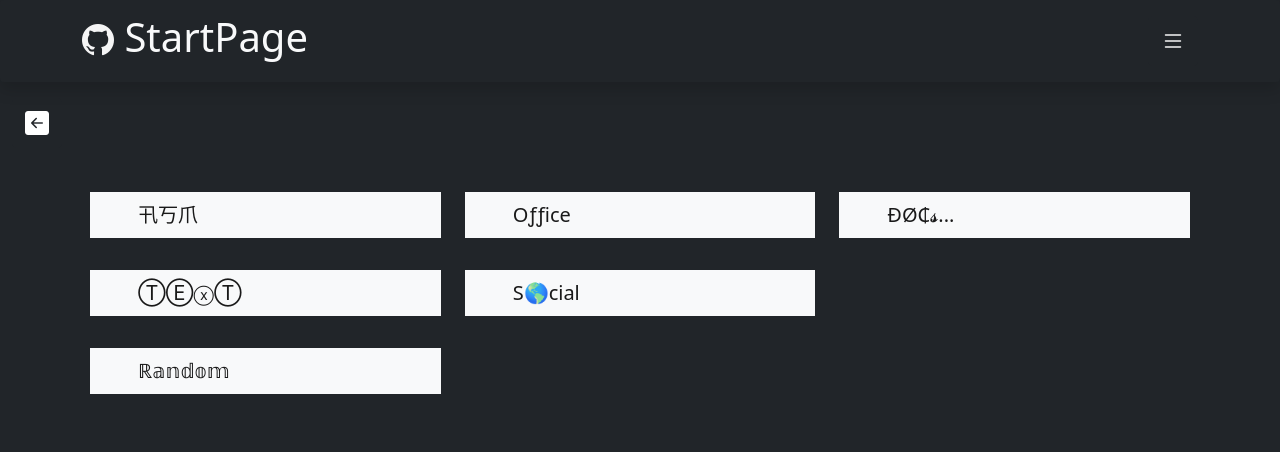
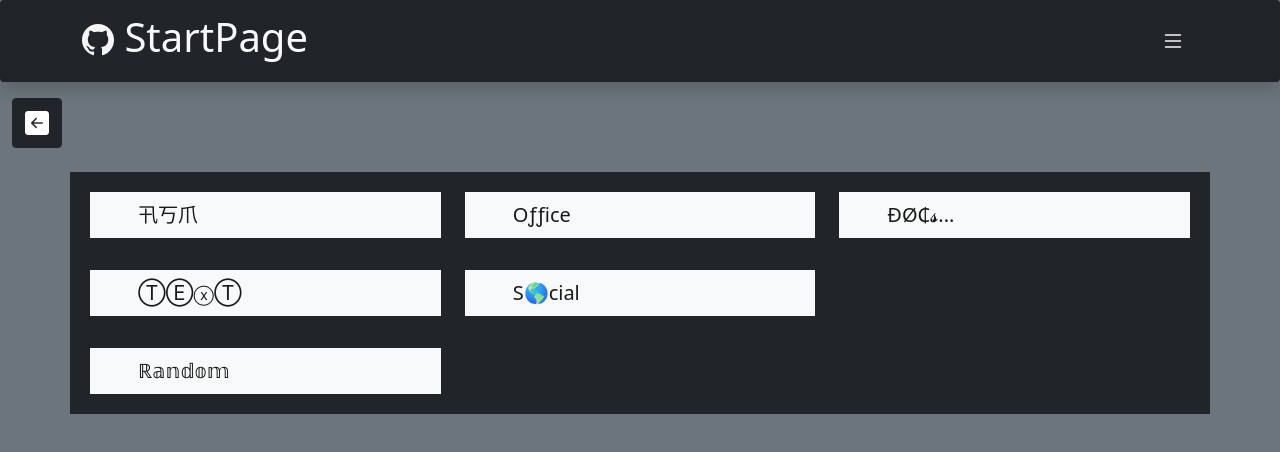
Before and after one commit to GabriOliv/StartPage, a plain HTML site: page index.html in a window 1280 px wide. Drawn offline with nearby package versions, Linux system fonts and the light colour scheme.

Commit message:
v1.0
style, update index.html

```diff
--- a/index.html
+++ b/index.html
@@ -20,7 +20,7 @@
 </head>
 
 
-<body class="bg-dark">
+<body class="bg-secondary">
 
 	<header>
 		<div class="bg-dark collapse" id="navbarHeader">
```
